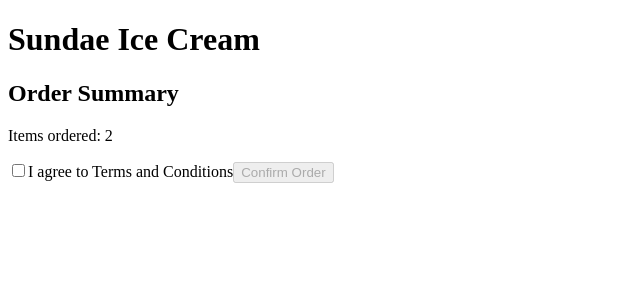
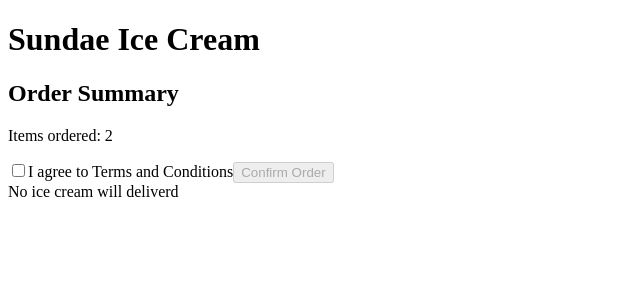
Before and after one commit to godhyeongman/next_jest_playground, a Next.js app: page / in a window 1280 px wide. Shown: the top 300 px of the page, without its empty margins (0-640 px from the left). Built offline with nearby package versions, Linux system fonts and the light colour scheme.

Commit message:
:sparkles: popover 구현

```diff
--- a/pages/index.tsx
+++ b/pages/index.tsx
@@ -1,4 +1,6 @@
+import { type } from 'os';
 import { useState } from 'react';
+import styled from 'styled-components';
 
 function SundaeIceCream() {
   return (
@@ -21,9 +23,18 @@ export function OrderSummary() {
 
 export function SummaryForm() {
   const [checked, setChecked] = useState(false);
+  const [hover, setHover] = useState(false);
 
   const onChangeCheckbox = () => {
     setChecked(!checked);
+  };
+
+  const onEnterCheckbox = () => {
+    setHover(true);
+  };
+
+  const onLeaveCheckbox = () => {
+    setHover(false);
   };
 
   return (
@@ -33,14 +44,33 @@ export function SummaryForm() {
           type="checkbox"
           id="terms-and-conditions"
           onChange={onChangeCheckbox}
+          onMouseEnter={onEnterCheckbox}
+          onMouseLeave={onLeaveCheckbox}
         />
         I agree to Terms and Conditions
       </label>
       <button type="submit" disabled={!checked}>
         Confirm Order
       </button>
+      <Popover isHover={hover} />
     </form>
   );
 }
 
+type PopoverProps = { isHover: boolean };
+
+const Popover = ({ isHover }: PopoverProps) => {
+  return (
+    <PopoverWrapper isHover={isHover}>
+      <PopoverBody>No ice cream will deliverd</PopoverBody>
+    </PopoverWrapper>
+  );
+};
+
+const PopoverWrapper = styled.div<{ isHover: boolean }>`
+  display: ${isHover => (isHover ? 'block' : 'none')};
+`;
+
+const PopoverBody = styled.span``;
+
 export default SundaeIceCream;
```
